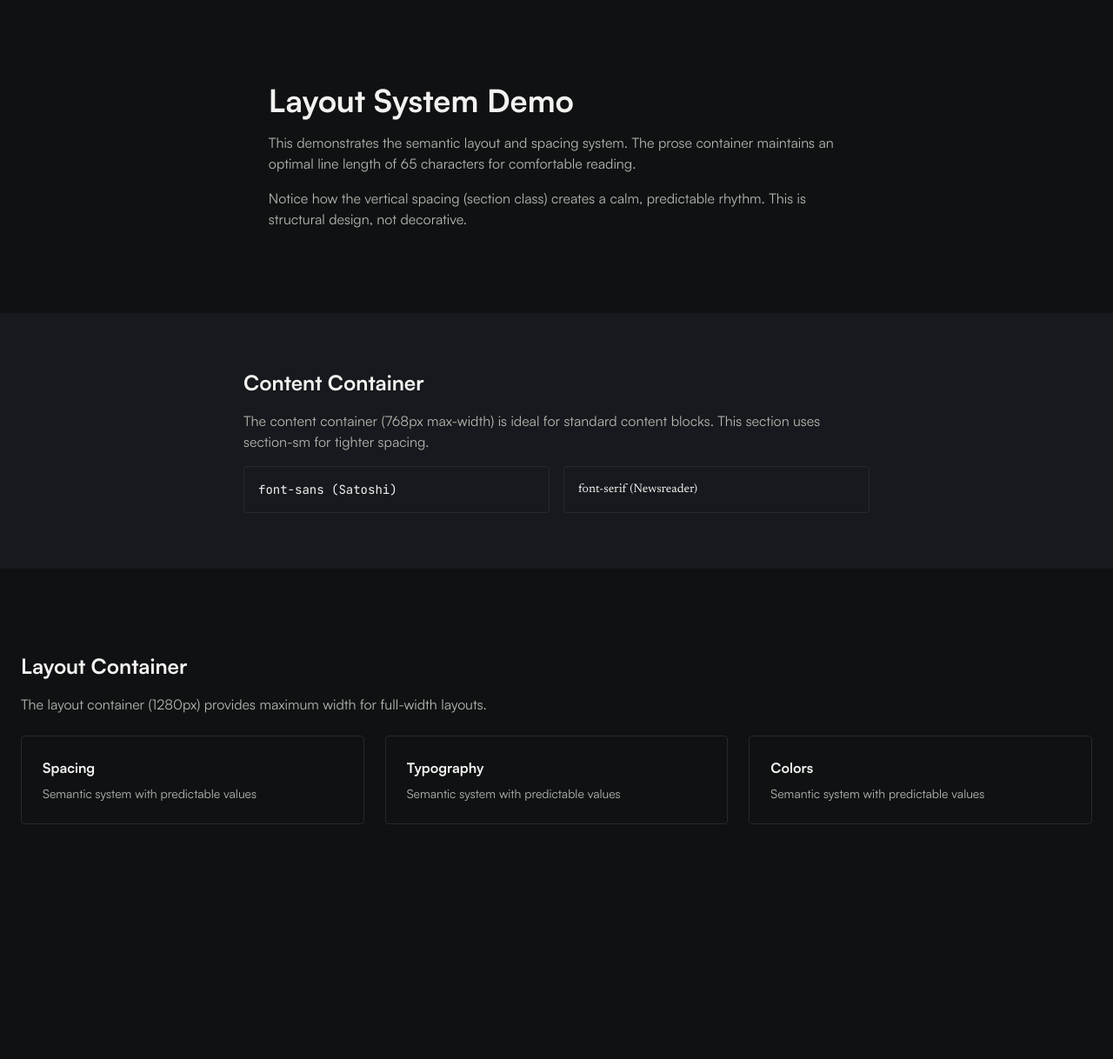
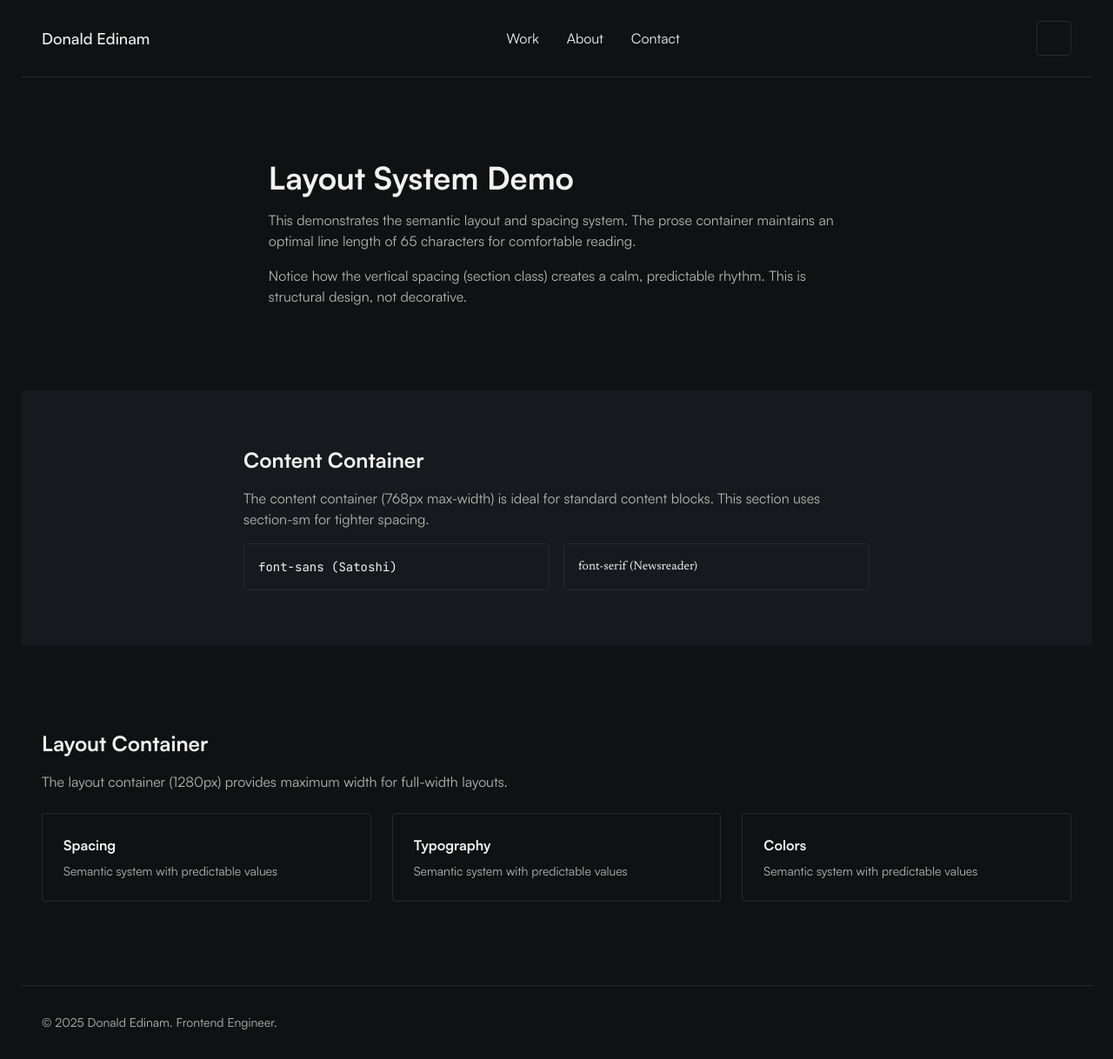
Before and after one commit to Donald-Edinam/donaldedinam, a Next.js app: page / in a window 1280 px wide. Shown: the whole page at 87% size. Before the commit the page ends 1044 px from the top, so only its background shows below. Built offline with nearby package versions, Linux system fonts and the light colour scheme.

Commit message:
Feat: implemented app shell container

```diff
--- a/app/globals.css
+++ b/app/globals.css
@@ -68,6 +68,8 @@
 
   body {
     font-family: var(--font-sans);
+    padding-inline: 1.5rem;
+    /* gutter spacing */
   }
 
   * {
--- a/app/layout.tsx
+++ b/app/layout.tsx
@@ -1,6 +1,7 @@
 import type { Metadata } from "next";
 import localFont from "next/font/local";
 import { Newsreader, JetBrains_Mono } from "next/font/google";
+import { AppShell } from "@/components/layout";
 import "./globals.css";
 
 const sans = localFont({
@@ -57,7 +58,7 @@ export default function RootLayout({
       <body
         className={`${sans.variable} ${serif.variable} ${mono.variable} antialiased`}
       >
-        {children}
+        <AppShell>{children}</AppShell>
       </body>
     </html>
   );
--- /dev/null
+++ b/components/layout/AppShell.tsx
@@ -0,0 +1,18 @@
+import { Header } from './Header';
+import { Footer } from './Footer';
+
+interface AppShellProps {
+    children: React.ReactNode;
+}
+
+export function AppShell({ children }: AppShellProps) {
+    return (
+        <div className="min-h-screen flex flex-col">
+            <Header />
+            <main className="flex-1">
+                {children}
+            </main>
+            <Footer />
+        </div>
+    );
+}
--- /dev/null
+++ b/components/layout/Footer.tsx
@@ -0,0 +1,13 @@
+export function Footer() {
+    const currentYear = new Date().getFullYear();
+
+    return (
+        <footer className="border-t border-border-subtle mt-section">
+            <div className="container-layout">
+                <div className="py-8 text-sm text-text-muted">
+                    <p>© {currentYear} Donald Edinam. Frontend Engineer.</p>
+                </div>
+            </div>
+        </footer>
+    );
+}
--- /dev/null
+++ b/components/layout/Header.tsx
@@ -0,0 +1,40 @@
+import Link from "next/link";
+
+export function Header() {
+    return (
+        <header className="border-b border-border-subtle">
+            <div className="container-layout">
+                <div className="flex items-center justify-between py-6">
+                    {/* Logo/Name */}
+                    <Link href="/" className="text-lg font-medium hover:text-accent">
+                        Donald Edinam
+                    </Link>
+
+                    {/* Primary Navigation */}
+                    <nav>
+                        <ul className="flex gap-8">
+                            <li>
+                                <Link href="/work" className="hover:text-accent transition-colors">
+                                    Work
+                                </Link>
+                            </li>
+                            <li>
+                                <Link href="/about" className="hover:text-accent transition-colors">
+                                    About
+                                </Link>
+                            </li>
+                            <li>
+                                <Link href="/contact" className="hover:text-accent transition-colors">
+                                    Contact
+                                </Link>
+                            </li>
+                        </ul>
+                    </nav>
+
+                    {/* Theme Toggle Placeholder */}
+                    <div className="w-10 h-10 border border-border-subtle rounded" aria-label="Theme toggle (coming soon)" />
+                </div>
+            </div>
+        </header>
+    );
+}
--- a/components/layout/index.ts
+++ b/components/layout/index.ts
@@ -1 +1,4 @@
 export { Container } from './Container';
+export { AppShell } from './AppShell';
+export { Header } from './Header';
+export { Footer } from './Footer';
```
